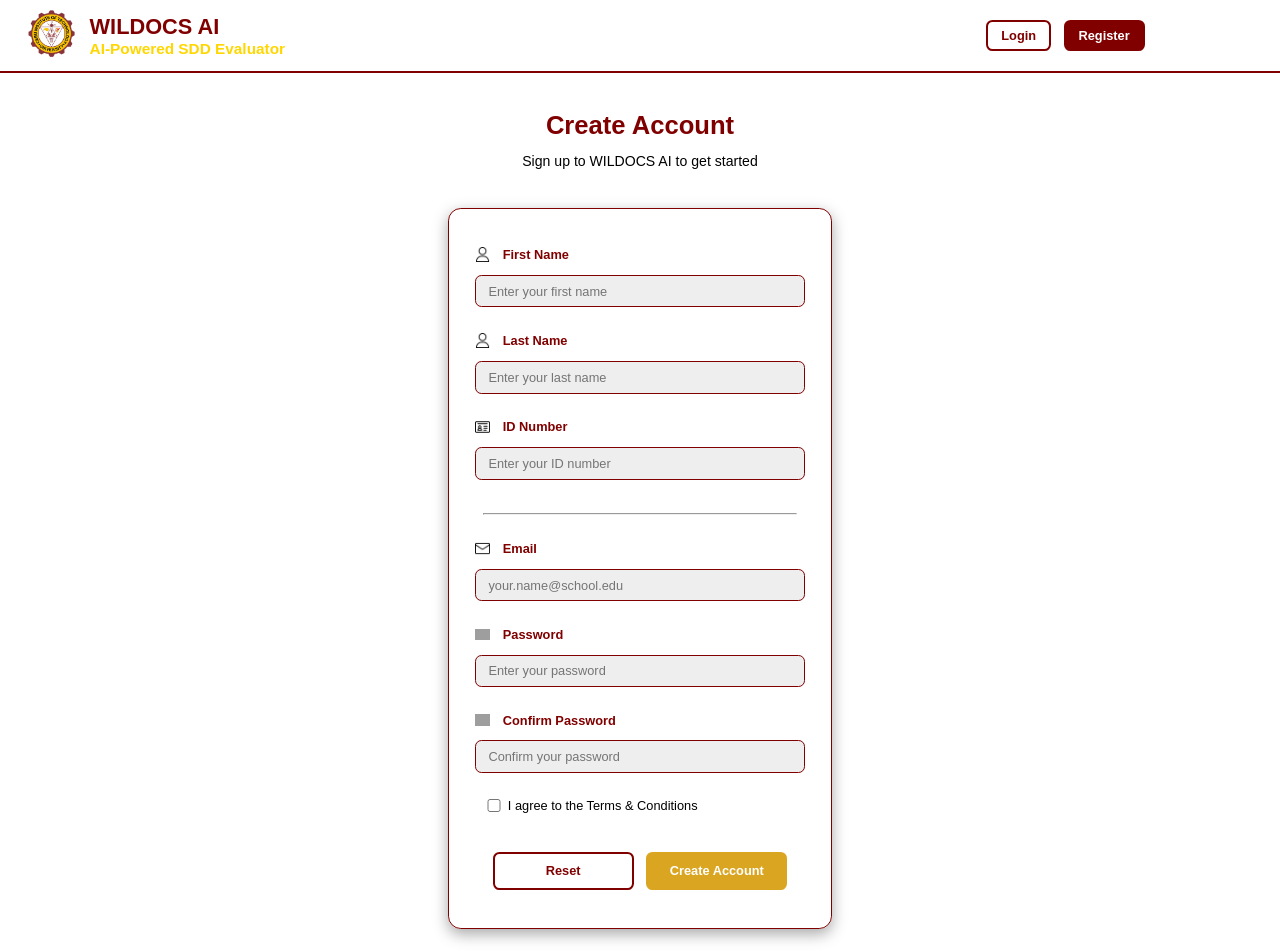
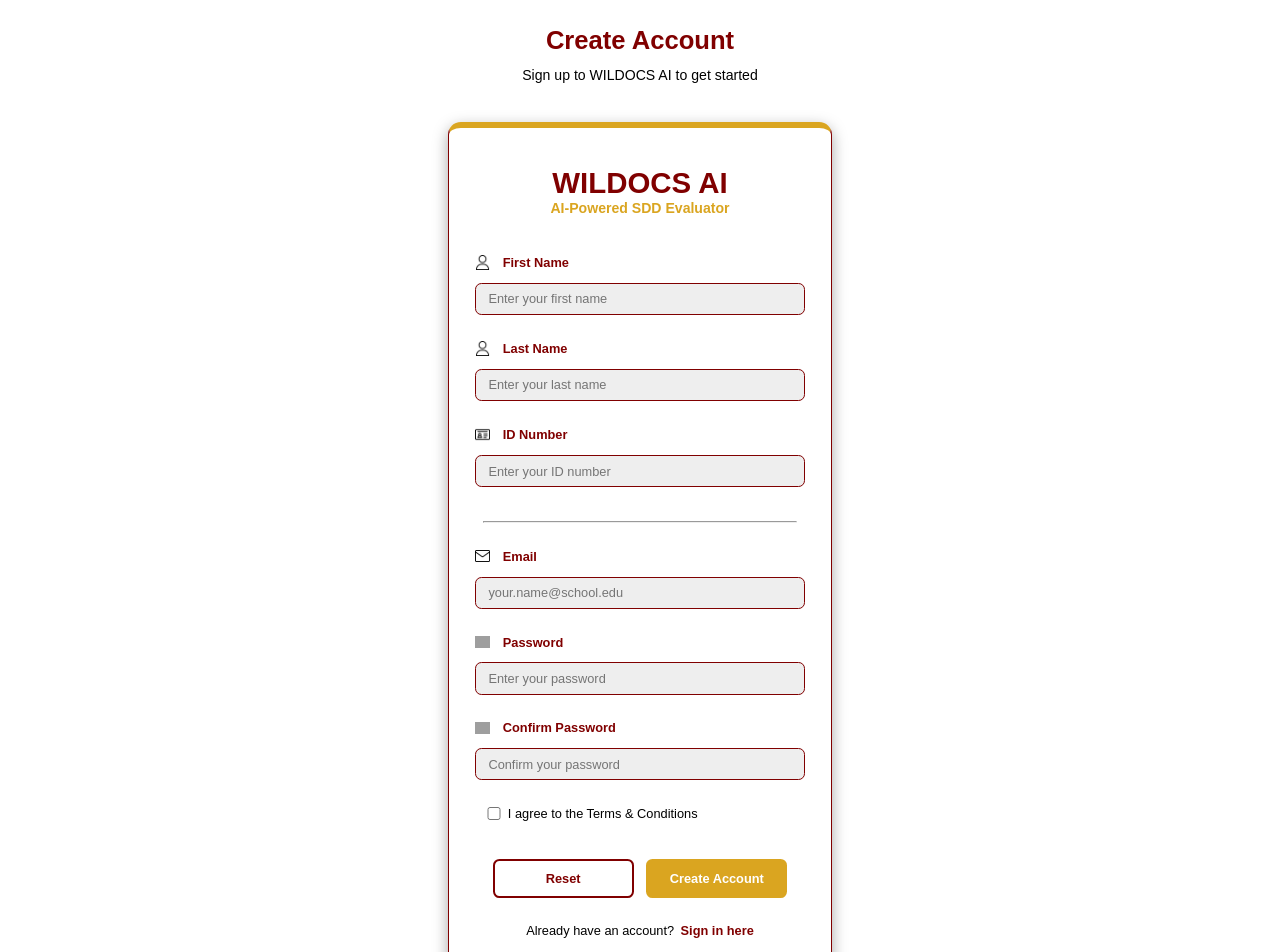
Before and after one commit to mortymier/wildocs-ai, a React (Vite) app in the folder frontend/: page /register in a window 1280 px wide. Shown: the top 952 px of the page. Built offline with nearby package versions, Linux system fonts and the light colour scheme; grey boxes are pictures that could not be loaded.

Commit message:
Frontend: remove Header component from Login and Register page

```diff
--- a/frontend/src/pages/Login.tsx
+++ b/frontend/src/pages/Login.tsx
@@ -1,5 +1,4 @@
 import { Link } from 'react-router-dom';
-import Header from '../components/Header.tsx';
 import Footer from '../components/Footer.tsx';
 import email_icon from '../assets/email_icon.png';
 import password_icon from '../assets/password_icon.png';
@@ -9,11 +8,14 @@ export default function Login()
 {
     return (
         <>
-            <Header/>
             <main className="login-container">
                 <h1> Welcome Wildcat </h1>
-                <p> Sign in to your WILDOCS AI account to continue </p>
+                <p> Sign in to your account to continue </p>
                 <form>
+                    <Link to="/">
+                        <h2> WILDOCS AI </h2>
+                        <h3> AI-Powered SDD Evaluator </h3>
+                    </Link>
                     <div className="icon-label">
                         <img src={email_icon} alt="Email icon"/>
                         <label htmlFor="email"> Email </label>
--- a/frontend/src/pages/Register.tsx
+++ b/frontend/src/pages/Register.tsx
@@ -1,5 +1,4 @@
 import { Link } from 'react-router-dom';
-import Header from '../components/Header.tsx';
 import Footer from '../components/Footer.tsx';
 import user_icon from '../assets/user_icon.png';
 import id_icon from '../assets/id_icon.png';
@@ -11,11 +10,14 @@ export default function Register()
 {
     return (
         <>
-            <Header/>
             <main className="register-container">
                 <h1> Create Account </h1>
                 <p> Sign up to WILDOCS AI to get started </p>
                 <form>
+                    <Link to="/">
+                        <h2> WILDOCS AI </h2>
+                        <h3> AI-Powered SDD Evaluator </h3>
+                    </Link>
                     {/* First Name */}
                     <div className="icon-label">
                         <img src={user_icon} alt="User icon"/>
@@ -99,6 +101,11 @@ export default function Register()
                         <button type="button"> Reset </button>
                         <button type="submit"> Create Account </button>
                     </div>
+                    {/* Sign In */}
+                    <div className="account-actions2">
+                        <span> Already have an account? </span>
+                        <Link to="/login"> Sign in here </Link>
+                    </div>
                 </form>
             </main>
             <Footer/>
--- a/frontend/src/pages/Verify.tsx
+++ b/frontend/src/pages/Verify.tsx
@@ -19,6 +19,7 @@ export default function Verify()
                         id="token"
                         name="token"
                         type="text"
+                        placeholder="Enter received token here"
                         required
                     />
                     <button type="submit"> Verify Email </button>
--- a/frontend/src/styles/Header.css
+++ b/frontend/src/styles/Header.css
@@ -40,7 +40,7 @@
 {
     margin: 0;
     font-size: 1.2vw;
-    color: gold;
+    color: goldenrod;
 }
 
 .header-space
--- a/frontend/src/styles/Home.css
+++ b/frontend/src/styles/Home.css
@@ -141,7 +141,7 @@
     width: 4vw;
     padding: 0.5vw;
     border: 1px solid black;
-    background-color: gold;
+    background-color: goldenrod;
 }
 
 .feature-card h3
--- a/frontend/src/styles/Login.css
+++ b/frontend/src/styles/Login.css
@@ -2,7 +2,7 @@
 {
     display: flex;
     flex-direction: column;
-    padding: 3vw 0;
+    padding: 2vw 0;
     padding-bottom: 5vw;
     min-height: 90vh;
     align-items: center;
@@ -31,8 +31,33 @@
     width: 30%;
     padding: 3vw 2vw;
     border: 1px solid maroon;
+    border-top: 0.5vw solid goldenrod;
     border-radius: 1vw;
     box-shadow: rgba(0, 0, 0, 0.35) 0px 5px 15px;
+}
+
+.login-container form a:first-child
+{
+    display: flex;
+    flex-direction: column;
+    margin-bottom: 3vw;
+    align-self: center;
+    text-align: center;
+    text-decoration: none;
+}
+
+.login-container form a:first-child h2
+{
+    margin: 0;
+    font-size: 2.3vw;
+    color: maroon;
+}
+
+.login-container form a:first-child h3
+{
+    margin: 0;
+    font-size: 1.1vw;
+    color: goldenrod;
 }
 
 .login-container .icon-label
@@ -71,7 +96,7 @@
     background-color: white;
 }
 
-.account-actions
+.login-container .account-actions
 {
     display: flex;
     margin-bottom: 2vw;
@@ -80,19 +105,19 @@
     gap: 0.5vw;
 }
 
-.account-actions input
+.login-container .account-actions input
 {
     margin: 0;
     accent-color: maroon;
     width: 1.1vw;
 }
 
-.account-actions span, .account-actions2 span
+.login-container .account-actions span, .login-container .account-actions2 span
 {
     font-size: 1vw;
 }
 
-.account-actions a
+.login-container .account-actions a
 {
     margin-left: 7vw;
     font-size: 1vw;
@@ -113,7 +138,7 @@
     cursor: pointer;
 }
 
-.account-actions2
+.login-container .account-actions2
 {
     display: flex;
     justify-content: center;
@@ -121,7 +146,7 @@
     gap: 0.5vw;
 }
 
-.account-actions2 a
+.login-container .account-actions2 a
 {
     font-size: 1vw;
     font-weight: 600;
--- a/frontend/src/styles/Register.css
+++ b/frontend/src/styles/Register.css
@@ -2,7 +2,7 @@
 {
     display: flex;
     flex-direction: column;
-    padding: 3vw 0;
+    padding: 2vw 0;
     min-height: 90vh;
     align-items: center;
     justify-items: center;
@@ -28,10 +28,36 @@
     display: flex;
     flex-direction: column;
     width: 30%;
+    margin-bottom: 2vw;
     padding: 3vw 2vw;
     border: 1px solid maroon;
     border-radius: 1vw;
+    border-top: 0.5vw solid goldenrod;
     box-shadow: rgba(0, 0, 0, 0.35) 0px 5px 15px;
+}
+
+.register-container form a:first-child
+{
+    display: flex;
+    flex-direction: column;
+    margin-bottom: 3vw;
+    align-self: center;
+    text-align: center;
+    text-decoration: none;
+}
+
+.register-container form a:first-child h2
+{
+    margin: 0;
+    font-size: 2.3vw;
+    color: maroon;
+}
+
+.register-container form a:first-child h3
+{
+    margin: 0;
+    font-size: 1.1vw;
+    color: goldenrod;
 }
 
 .register-container .icon-label
@@ -102,6 +128,7 @@
     display: flex;
     align-items: center;
     justify-content: center;
+    margin-bottom: 2vw;
     gap: 1vw;
 }
 
@@ -129,3 +156,24 @@
     background-color: goldenrod;
     color: white;
 }
+
+.register-container .account-actions2
+{
+    display: flex;
+    justify-content: center;
+    align-items: center;
+    gap: 0.5vw;
+}
+
+.register-container .account-actions2 span
+{
+    font-size: 1vw;
+}
+
+.register-container .account-actions2 a
+{
+    font-size: 1vw;
+    font-weight: 600;
+    text-decoration: none;
+    color: maroon;
+}
--- a/frontend/src/styles/Verify.css
+++ b/frontend/src/styles/Verify.css
@@ -33,6 +33,7 @@
     width: 30%;
     padding: 3vw 2vw;
     border: 1px solid maroon;
+    border-top: 0.5vw solid goldenrod;
     border-radius: 1vw;
     box-shadow: rgba(0, 0, 0, 0.35) 0px 5px 15px;
 }
```
